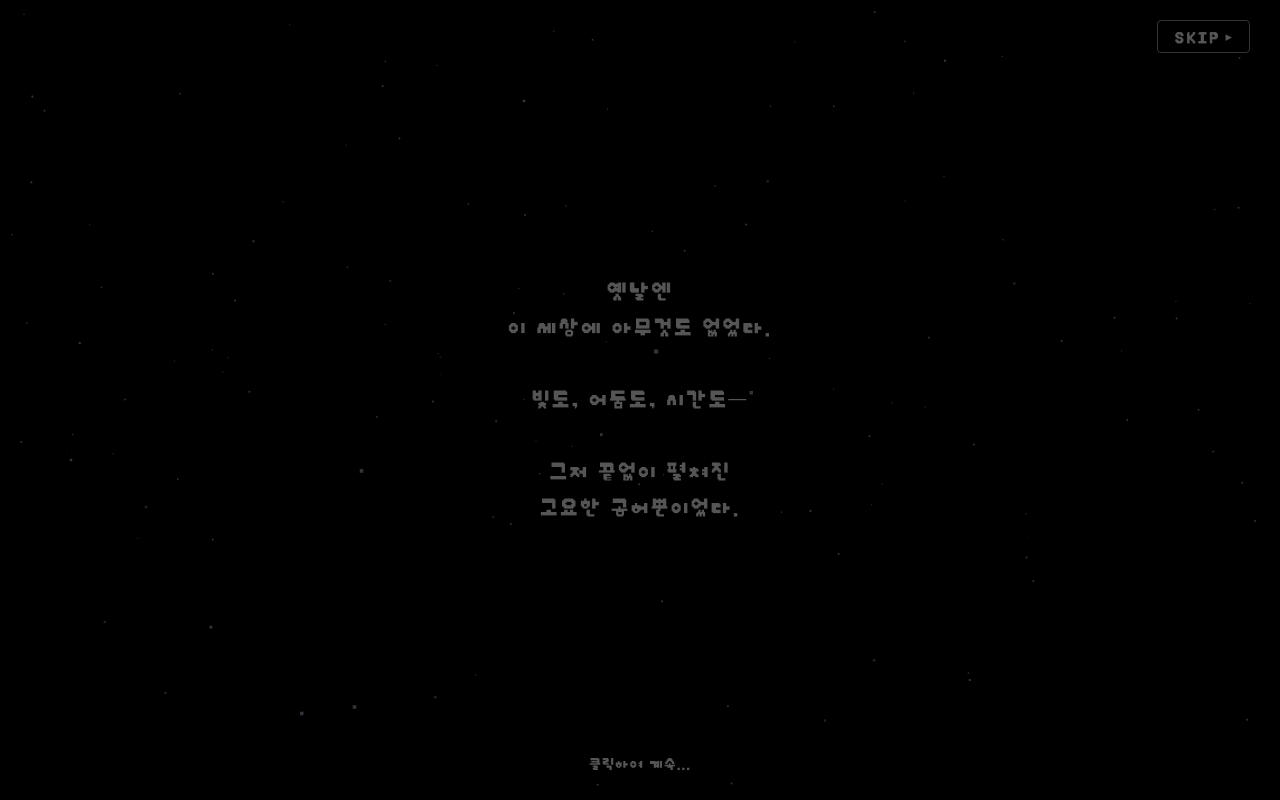
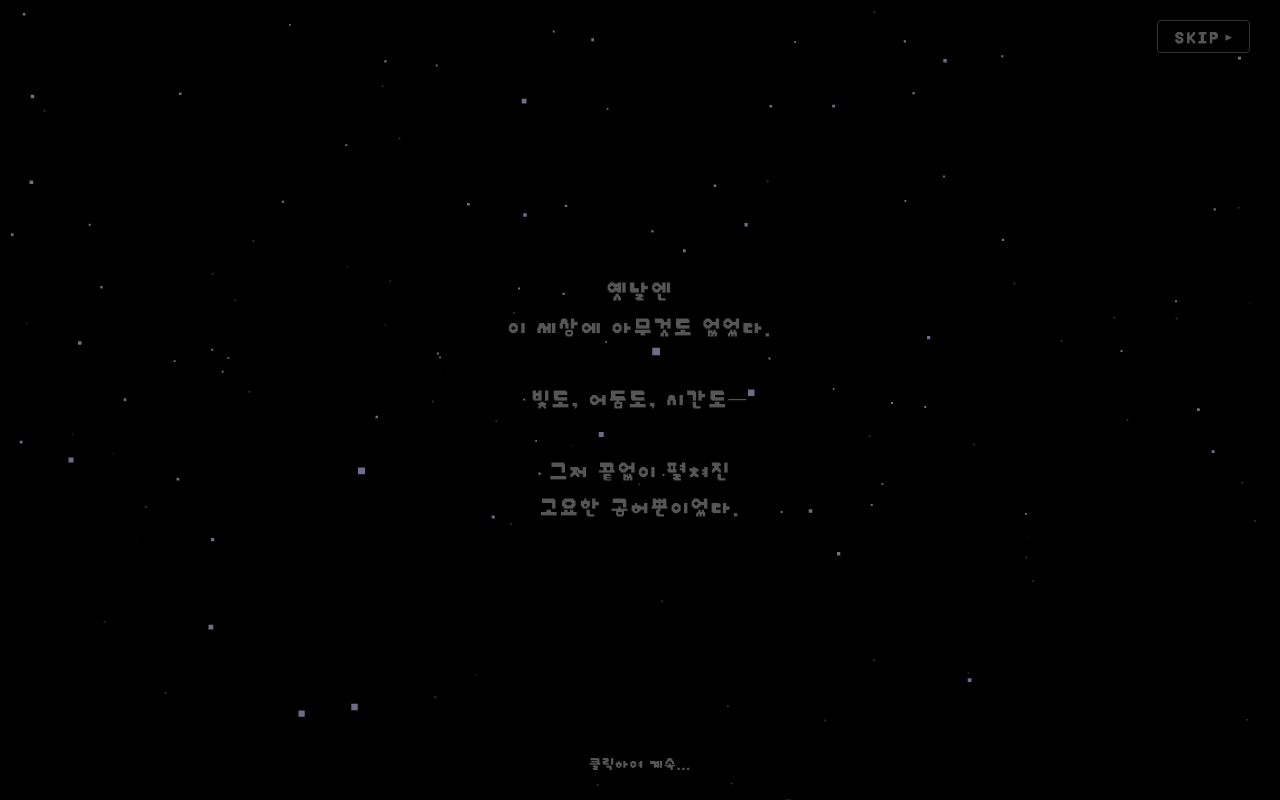
Before and after one commit to woojoo-shim/hwanjang-rpg, a plain HTML site: page index.html in a window 1280 px wide. Drawn offline with nearby package versions, Linux system fonts and the light colour scheme; animation ran at ten frames a second.

Commit message:
Fix prologue 3D: load photon.js before prologue.js, brighter stars

```diff
--- a/index.html
+++ b/index.html
@@ -437,8 +437,8 @@ window.addEventListener('appinstalled',function(){
 <script src="https://cdn.jsdelivr.net/npm/three@0.128.0/examples/js/shaders/CopyShader.js"></script>
 <script src="js/config.js"></script>
 <script src="js/sound.js"></script>
+<script src="js/photon.js"></script>
 <script src="js/prologue.js"></script>
-<script src="js/photon.js"></script>
 <script src="js/auth.js"></script>
 <script src="js/ui.js"></script>
 <script src="js/inventory.js"></script>
--- a/js/prologue.js
+++ b/js/prologue.js
@@ -108,7 +108,7 @@ function showPrologue(callback){
     starVerts.push((Math.random()-.5)*40,(Math.random()-.5)*20+5,(Math.random()-.5)*40-10);
   }
   starGeo.setAttribute('position',new THREE.Float32BufferAttribute(starVerts,3));
-  var starMat=new THREE.PointsMaterial({color:0x555566,size:0.08,transparent:true,opacity:0.6});
+  var starMat=new THREE.PointsMaterial({color:0x8888aa,size:0.15,transparent:true,opacity:0.8});
   var starField=new THREE.Points(starGeo,starMat);
   _pScene.add(starField);
 
```
